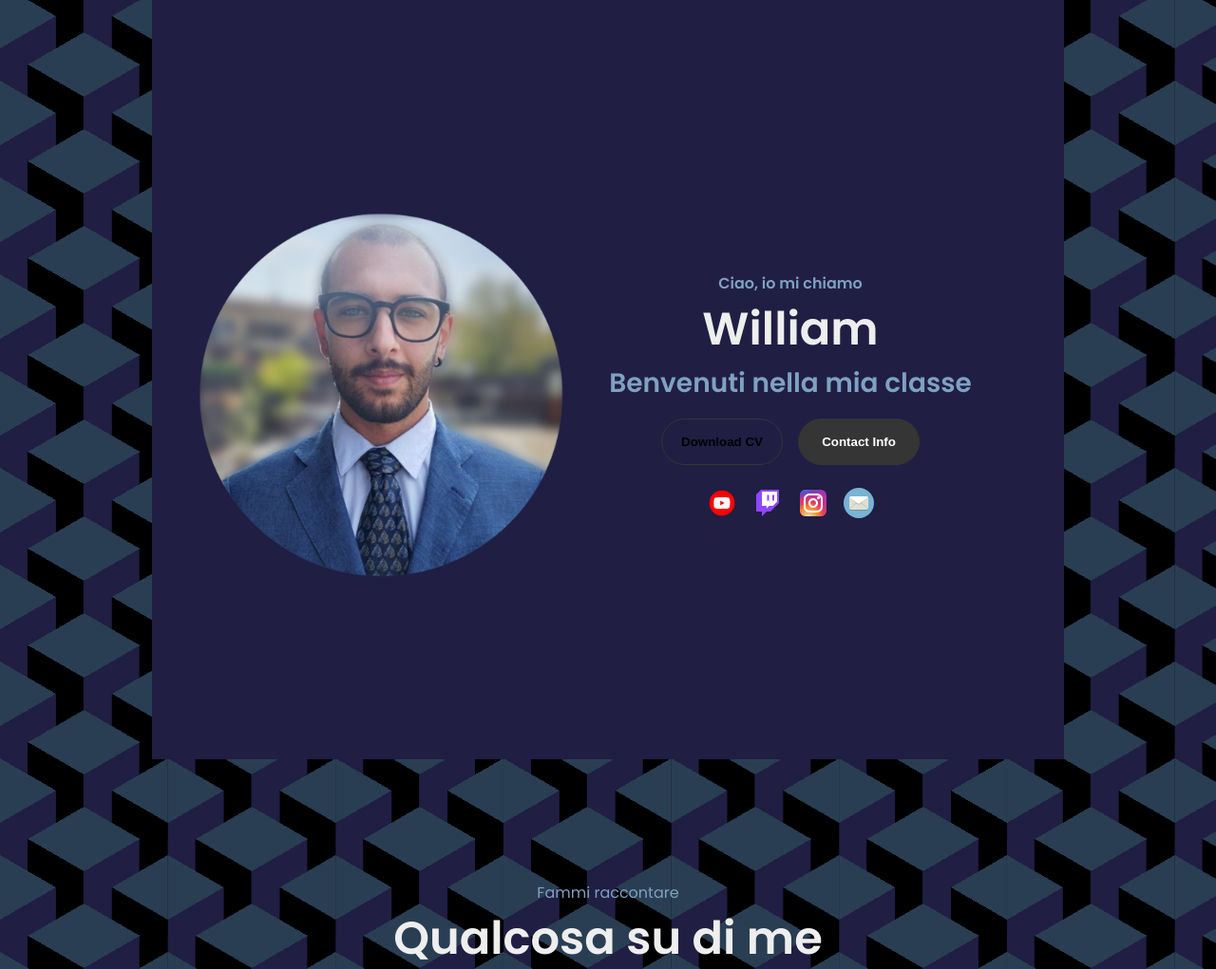
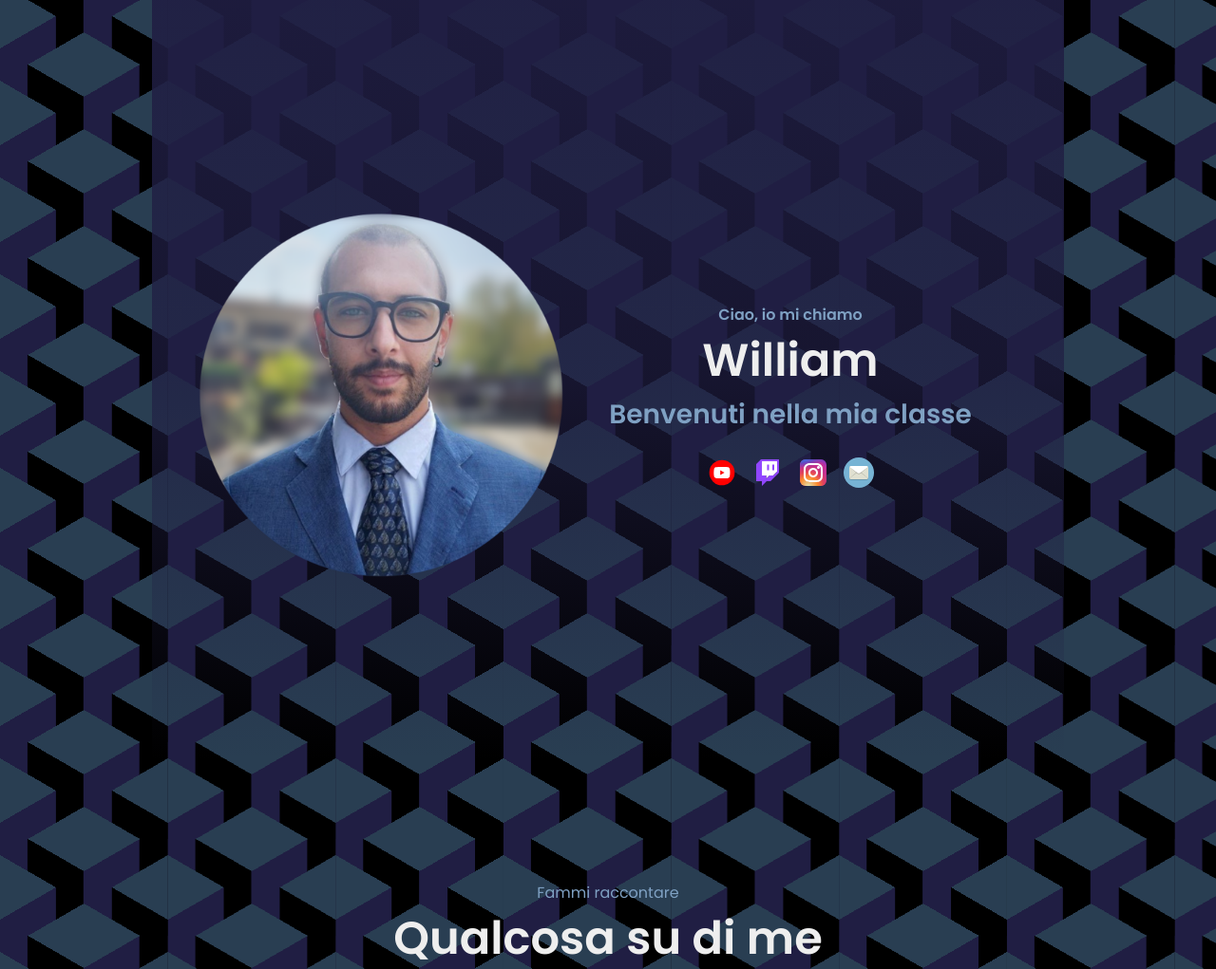
Before and after one commit to h4students98/h4students98.github.io, a PHP site: page / in a window 1280 px wide. Shown: the part 136-1157 px from the top of the page at 95% size. Run offline with PHP 8.4, Linux system fonts and the light colour scheme.

Commit message:
Base update for color bg and estetical improvement

```diff
--- a/index.html
+++ b/index.html
@@ -46,6 +46,7 @@
         <p class="section__text__p1">Ciao, io mi chiamo</p>
         <h1 class="title">William</h1>
         <p class="section__text__p2">Benvenuti nella mia classe</p>
+      <!--
         <div class="btn-container">
           <button
             class="btn btn-color-2"
@@ -57,12 +58,13 @@
             Contact Info
           </button>
         </div>
+      -->
         <div id="socials-container">
           <img
             src="./assets/youtube-icon.svg"
             alt="My Youtube profile"
             class="icon"
-            onclick="location.href='https://youtube.com/'"
+            onclick="location.href='#'"
           />
           <img
             src="./assets/twitch-icon.svg"
@@ -74,13 +76,13 @@
             src="./assets/instagram-icon.svg"
             alt="My Instagram profile"
             class="icon"
-            onclick="location.href='https://instagram.com/'"
+            onclick="location.href='#'"
           />
           <img
             src="./assets/mail-icon.svg"
             alt="My Mail profile"
             class="icon"
-            onclick="location.href='https://google.com/'"
+            onclick="location.href='mailto:h4students98@gmail.com'"
           />
         </div>
       </div>
@@ -199,6 +201,7 @@
               />
             </div>
             <h2 class="experience-sub-title">Il canale Youtube</h2>
+            <!--
             <div class="btn-container">
               <button
                 class="btn btn-color-2 project-btn"
@@ -212,6 +215,12 @@
               >
                 Live Demo
               </button>
+            </div>
+          -->
+            <div class="text-container">
+              <p>
+                Presto in arrivo</a>.
+              </p>
             </div>
           </div>
           <!--
@@ -278,6 +287,32 @@
       </form>
     </section>
     <footer>
+      <div id="socials-container">
+          <img
+            src="./assets/youtube-icon.svg"
+            alt="My Youtube profile"
+            class="icon"
+            onclick="location.href='#'"
+          />
+          <img
+            src="./assets/twitch-icon.svg"
+            alt="My Twitch profile"
+            class="icon"
+            onclick="location.href='https://www.twitch.tv/wills_wandering_corner?sr=a'"
+          />
+          <img
+            src="./assets/instagram-icon.svg"
+            alt="My Instagram profile"
+            class="icon"
+            onclick="location.href='#'"
+          />
+          <img
+            src="./assets/mail-icon.svg"
+            alt="My Mail profile"
+            class="icon"
+            onclick="location.href='mailto:h4students98@gmail.com'"
+          />
+        </div>
       <nav>
         <div class="nav-links-container">
           <ul class="nav-links">
--- a/style.css
+++ b/style.css
@@ -21,7 +21,7 @@ a:hover,
 }
 
 /* Ensure the transition applies on all interactive items */
-a, .btn, .icon, .project-i mg, .details-container, input, textarea {
+a, .btn, .icon, .project-img, .details-container, input, textarea {
   transition: transform 0.3s ease; /* Initial transition setup */
 }
 
@@ -33,8 +33,11 @@ a, .btn, .icon, .project-i mg, .details-container, input, textarea {
   --fifth-color: #201E43;
   --white: #FFFFFF;
   --black: #000000;
-  --bg1: #e9f0f3;
-  --bg2: #d5e0ec;
+  --bg1: #A9C3DE;
+  --bg2: #D5E0EC;
+  --bg1r: 233; /* Red component */
+  --bg1g: 240; /* Green component */
+  --bg1b: 243; /* Blue component */
 }
 .dark-theme{
   --primary-color: #201E43;
@@ -46,6 +49,9 @@ a, .btn, .icon, .project-i mg, .details-container, input, textarea {
   --black: #FFFFFF;
   --bg1: #201E43;
   --bg2: #293E52;
+  --bg1r: 32; /* Red component */
+  --bg1g: 30; /* Green component */
+  --bg1b: 67; /* Blue component */
 }
 
 body {
@@ -262,9 +268,9 @@ section {
   /* Creates a gradient that fades vertically */
   background: linear-gradient(
     to bottom,
-    var(--bg1) 0%,
-    var(--bg1) 50%,
-    var(--bg1) 100%
+    rgba(var(--bg1r), var(--bg1g), var(--bg1b), 0.9) 0%,
+    rgba(var(--bg1r), var(--bg1g), var(--bg1b), 0.7) 50%,
+    rgba(var(--bg1r), var(--bg1g), var(--bg1b), 0) 100%
   );
   z-index: -1; /* Sets the gradient above the background image but below the content */
 }
@@ -377,6 +383,7 @@ section {
 /* ABOUT SECTION */
 
 #about {
+  margin-top: 1rem;
   position: relative;
 }
 
@@ -423,6 +430,7 @@ section {
 /* EXPERIENCE SECTION */
 
 #experience {
+  margin-top: 1rem;
   position: relative;
 }
 
@@ -463,6 +471,7 @@ article .icon {
 /* PROJECTS SECTION */
 
 #projects {
+  margin-top: 1rem;
   position: relative;
 }
 
@@ -490,6 +499,7 @@ article .icon {
 /* CONTACT */
 
 #contact {
+  margin-top: 1rem;
   display: flex;
   justify-content: center;
   flex-direction: column;
@@ -581,6 +591,7 @@ article .icon {
 /* FOOTER SECTION */
 
 footer {
+  margin-top: 1rem;
   height: 26vh;
   margin: 0 1rem;
 }
```
Also changed, not shown: appunti.html (+36 -8 lines).
